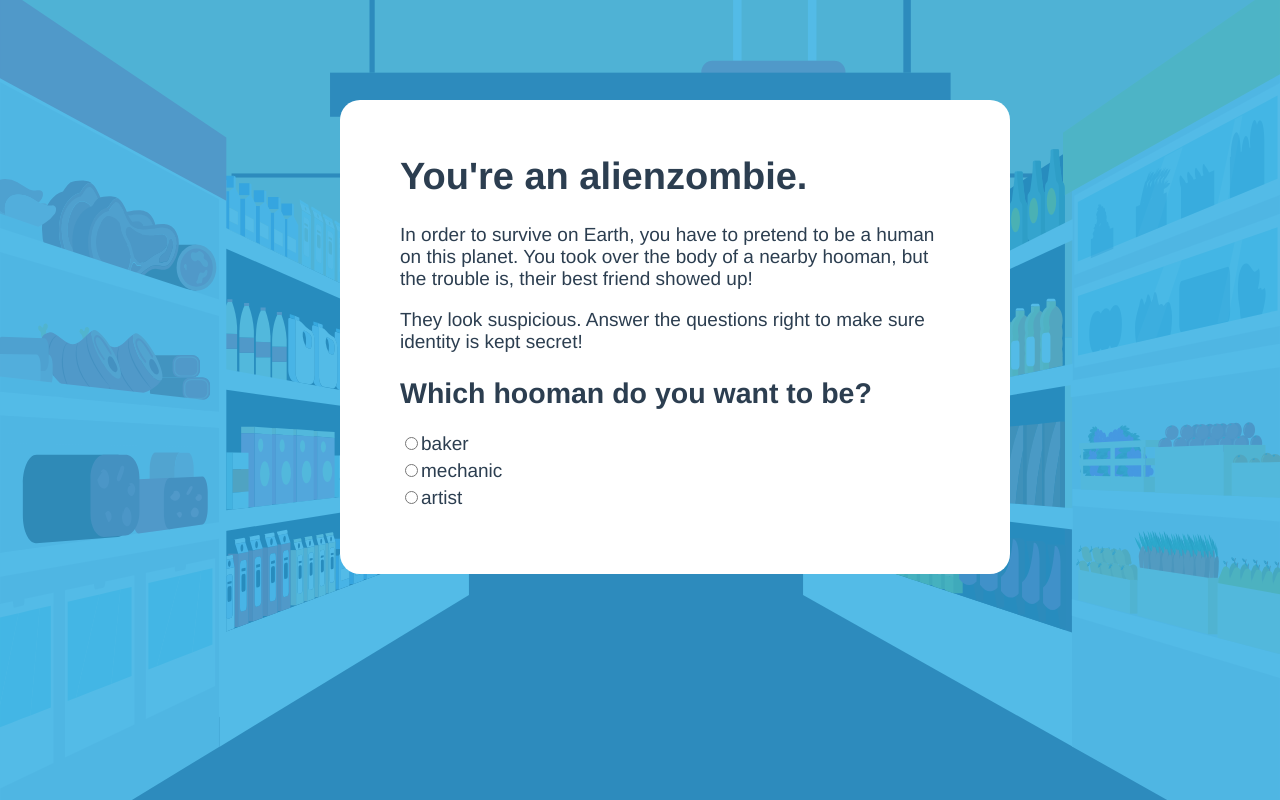
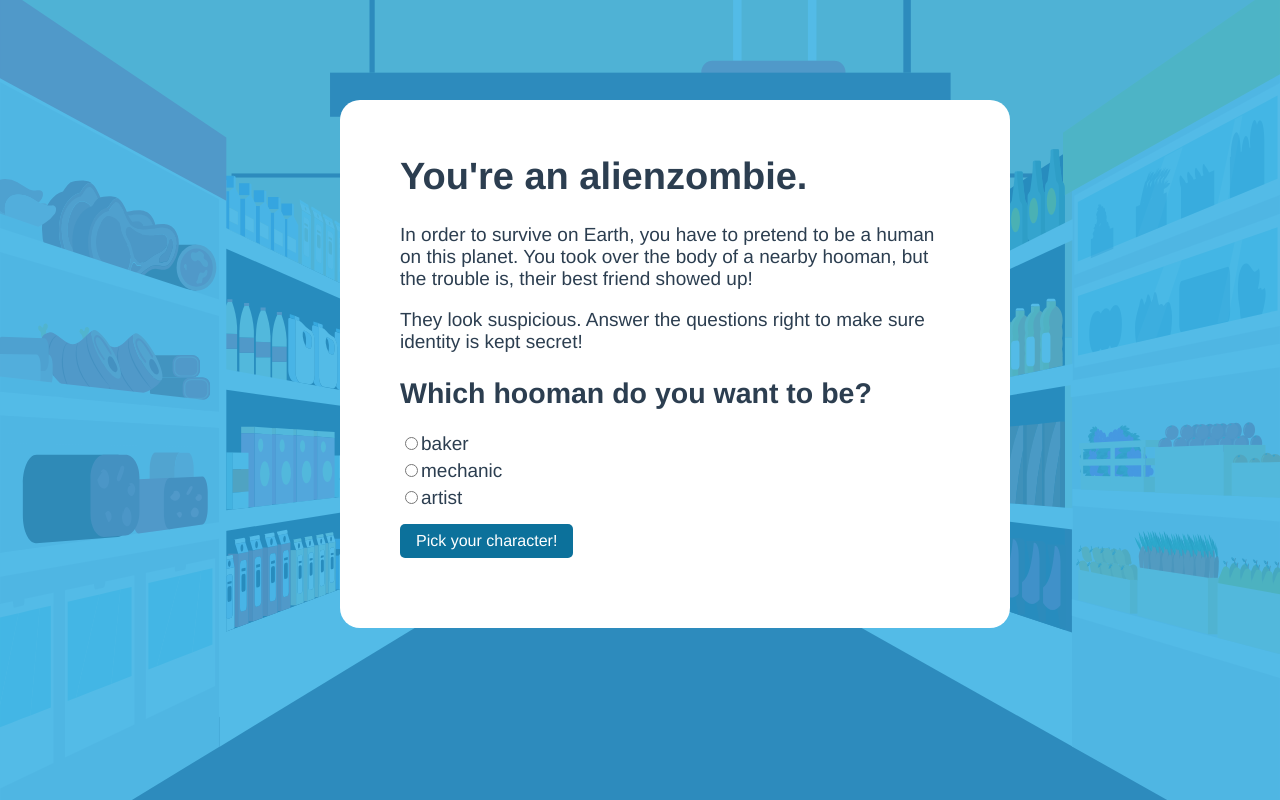
Before and after one commit to amanda-yosh/aliengame, a Vue app: page / in a window 1280 px wide. Built offline with nearby package versions, Linux system fonts and the light colour scheme; a web font is replaced by a local one.

Commit message:
chore: use mutations

```diff
--- a/src/App.vue
+++ b/src/App.vue
@@ -11,6 +11,8 @@
           type="radio" />
         <label for="option">{{ option }}</label>
       </p>
+
+      <button @click="pickCharacter">Pick your character!</button>
     </game-state-start>
 
     <section v-else>
@@ -24,12 +26,17 @@
           </clipPath>
         </defs>
 
+        <Friend />
+        <Score />
+
+        <component :is="character"></component>
+
         <text
           x="1000"
           y="930"
           style="font: normal 45px 'Recursive; text-transform: uppercase;"
           class="text"
-        >Character Name</text>
+        >{{ character }}</text>
 
         <path fill="#f0959f" d="M0 842h657v192H0z" />
 
@@ -65,6 +72,12 @@
 
 <script>
 import { mapState } from 'vuex';
+import Artist from '@/components/Artist.vue';
+import Friend from '@/components/Friend.vue';
+import Mechanic from '@/components/Mechanic.vue';
+import Baker from '@/components/Baker.vue';
+import Score from '@/components/Score.vue';
+import Zombie from '@/components/Zombie.vue';
 import GameStateStart from '@/components/GameStateStart.vue';
 
 export default {
@@ -75,7 +88,13 @@
   },
 
   components: {
-    GameStateStart
+    GameStateStart,
+    Artist,
+    Friend,
+    Baker,
+    Mechanic,
+    Score,
+    Zombie
   },
 
   computed: {
@@ -86,6 +105,13 @@
       'character'
     ])
   },
+
+  methods: {
+    pickCharacter () {
+      this.$store.commit('pickCharacter', this.characterInput)
+      this.$store.commit('updateUiState', 'characterChosen')
+    }
+  }
 };
 </script>
 
--- a/src/store/index.js
+++ b/src/store/index.js
@@ -48,6 +48,12 @@
     ],
   },
   mutations: {
+    pickCharacter(state, character) {
+      state.character = character
+    },
+    updateUiState(state, uiState) {
+      state.uiState = uiState
+    }
   },
   actions: {
   },
```
